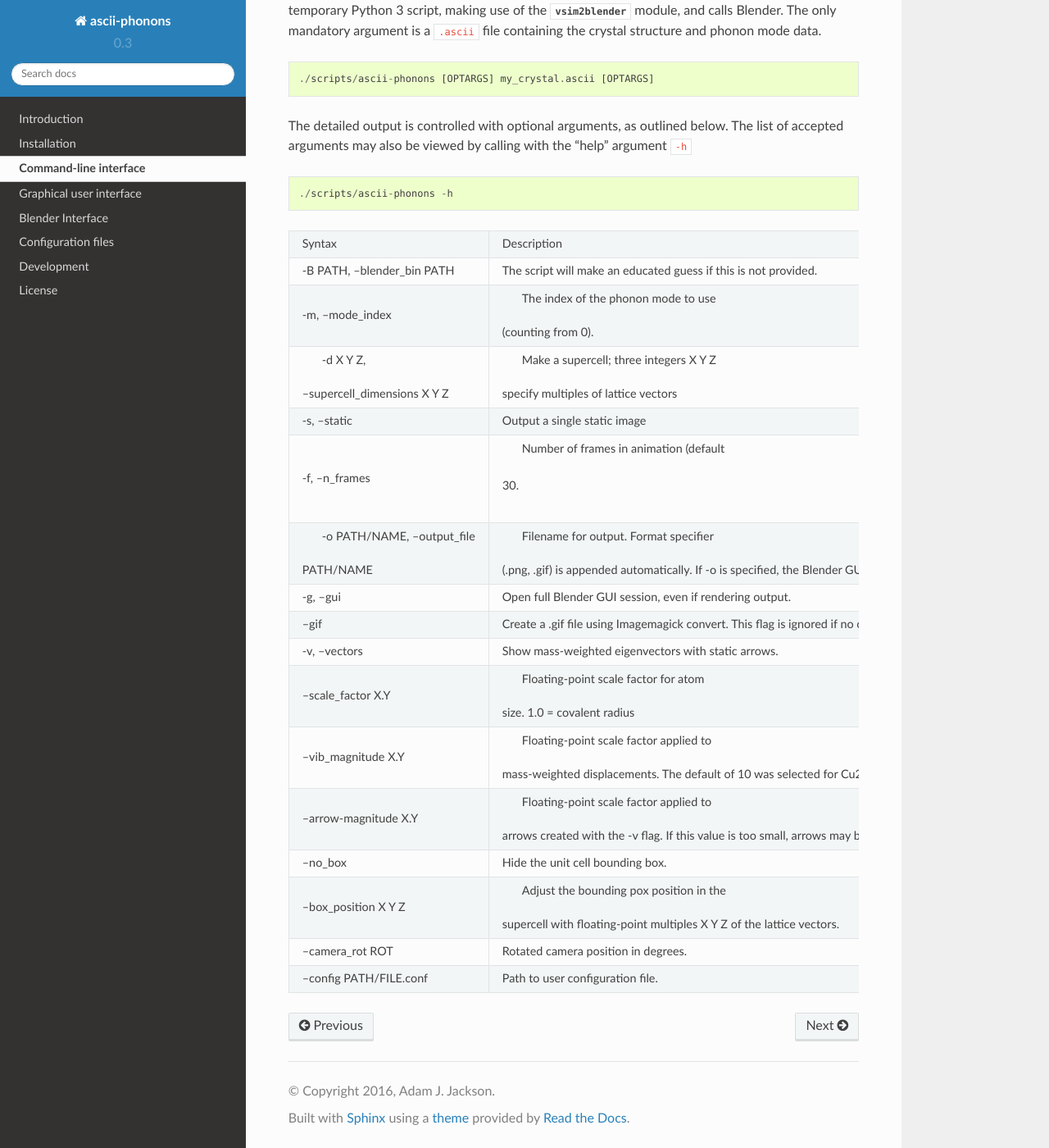
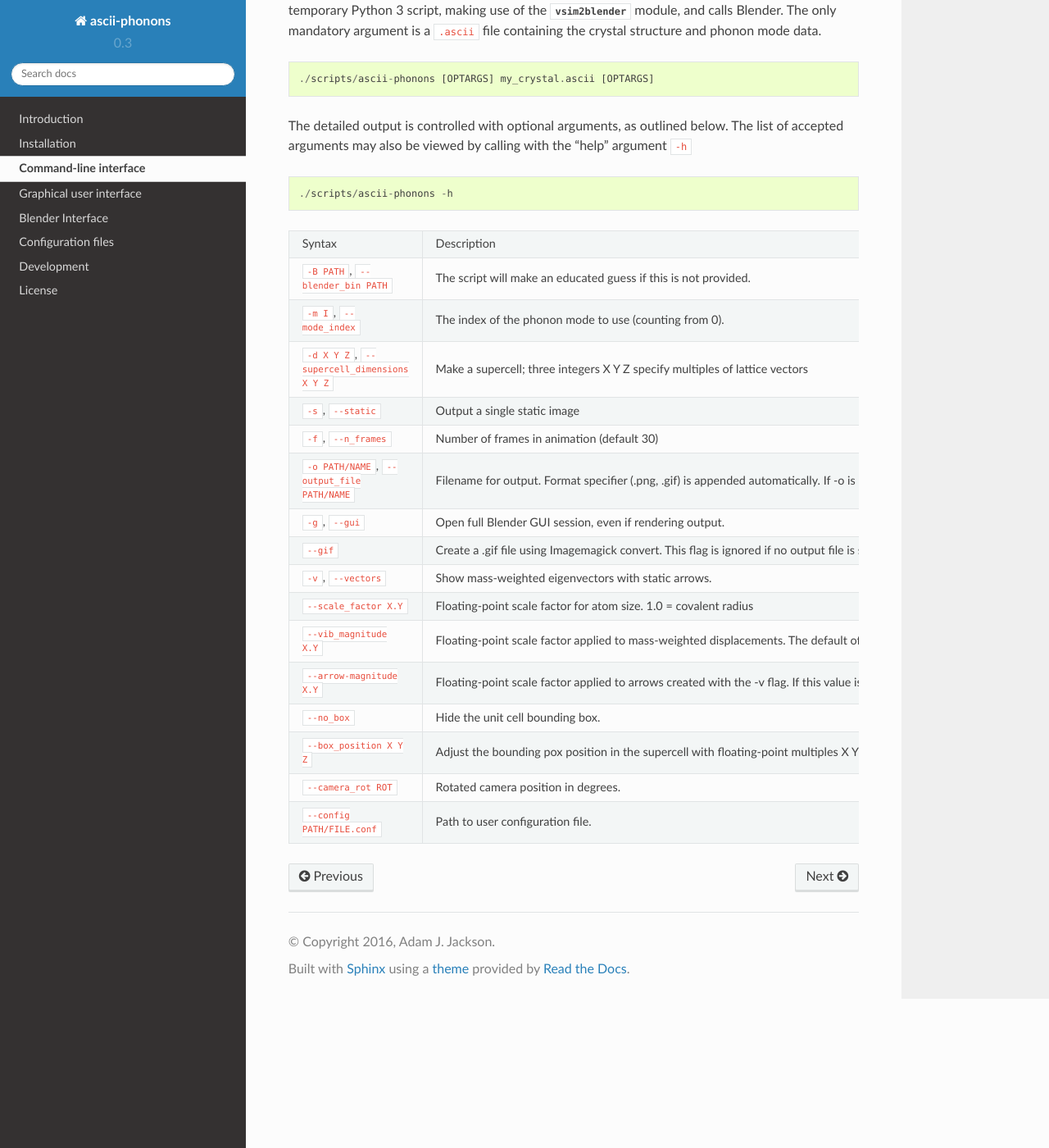
Before and after one commit to ajjackson/ascii-phonons, a Sphinx documentation site: the page built from docs/CLI.rst, in a window 1280 px wide and 1400 px high, scrolled down 183 px. Shown: the whole window at 82% size. Built offline with Sphinx 7.4.7 and the Read the Docs theme 2.0.0, drawn with Linux system fonts in a browser that asks for light colours.

Commit message:
clean up CLI table

```diff
--- a/docs/CLI.rst
+++ b/docs/CLI.rst
@@ -20,73 +20,73 @@ The list of accepted arguments may also be viewed by calling with the "help" arg
 
   ./scripts/ascii-phonons -h
 
-+------------------------------+------------------------------------------+
-| Syntax                       | Description                              |
-+------------------------------+------------------------------------------+
-|-B PATH, --blender_bin PATH   |The script will make an educated guess if |
-|                              |this is not provided.                     |
-|                              |                                          |
-+------------------------------+------------------------------------------+
-| -m, --mode_index             | The index of the phonon mode to use      |
-|                              |(counting from 0).                        |
-+------------------------------+------------------------------------------+
-| -d X Y Z,                    | Make a supercell; three integers X Y Z   |
-|--supercell_dimensions X Y Z  |specify multiples of lattice vectors      |
-|                              |                                          |
-+------------------------------+------------------------------------------+
-| -s, --static                 |Output a single static image              |
-+------------------------------+------------------------------------------+
-| -f, --n_frames               | Number of frames in animation (default   |
-|                              |30)                                       |
-+------------------------------+------------------------------------------+
-| -o PATH/NAME, --output_file  | Filename for output. Format specifier    |
-|PATH/NAME                     |(.png, .gif) is appended automatically. If|
-|                              |-o is specified, the Blender GUI is not   |
-|                              |launched unless -g is also specified.     |
-|                              |                                          |
-|                              |                                          |
-+------------------------------+------------------------------------------+
-|-g, --gui                     |Open full Blender GUI session, even if    |
-|                              |rendering output.                         |
-+------------------------------+------------------------------------------+
-| --gif                        |Create a .gif file using Imagemagick      |
-|                              |convert. This flag is ignored if no output|
-|                              |file is specified.                        |
-|                              |                                          |
-+------------------------------+------------------------------------------+
-| -v, --vectors                |Show mass-weighted eigenvectors with      |
-|                              |static arrows.                            |
-+------------------------------+------------------------------------------+
-| --scale_factor X.Y           | Floating-point scale factor for atom     |
-|                              |size. 1.0 = covalent radius               |
-+------------------------------+------------------------------------------+
-| --vib_magnitude X.Y          | Floating-point scale factor applied to   |
-|                              |mass-weighted displacements. The default  |
-|                              |of 10 was selected for Cu2ZnSnS4; this may|
-|                              |need to be adjusted for different systems.|
-+------------------------------+------------------------------------------+
-| --arrow-magnitude X.Y        | Floating-point scale factor applied to   |
-|                              |arrows created with the -v flag. If this  |
-|                              |value is too small, arrows may be hidden  |
-|                              |inside their atoms!                       |
-+------------------------------+------------------------------------------+
-| --no_box                     | Hide the unit cell bounding box.         |
-|                              |                                          |
-|                              |                                          |
-|                              |                                          |
-+------------------------------+------------------------------------------+
-| --box_position X Y Z         | Adjust the bounding pox position in the  |
-|                              |supercell with floating-point multiples X |
-|                              |Y Z of the lattice vectors.               |
-|                              |                                          |
-+------------------------------+------------------------------------------+
-| --camera_rot ROT             | Rotated camera position in degrees.      |
-|                              |                                          |
-|                              |                                          |
-|                              |                                          |
-+------------------------------+------------------------------------------+
-| --config PATH/FILE.conf      | Path to user configuration file.         |
-|                              |                                          |
-|                              |                                          |
-|                              |                                          |
-+------------------------------+------------------------------------------+
++-----------------------------------+------------------------------------------+
+| Syntax                            | Description                              |
++-----------------------------------+------------------------------------------+
+|``-B PATH``, ``--blender_bin PATH``|The script will make an educated guess if |
+|                                   |this is not provided.                     |
+|                                   |                                          |
++-----------------------------------+------------------------------------------+
+| ``-m I``, ``--mode_index``        | The index of the phonon mode to use      |
+|                                   | (counting from 0).                       |
++-----------------------------------+------------------------------------------+
+| ``-d X Y Z``,                     | Make a supercell; three integers X Y Z   |
+| ``--supercell_dimensions X Y Z``  | specify multiples of lattice vectors     |
+|                                   |                                          |
++-----------------------------------+------------------------------------------+
+| ``-s``, ``--static``              |Output a single static image              |
++-----------------------------------+------------------------------------------+
+| ``-f``, ``--n_frames``            | Number of frames in animation (default   |
+|                                   | 30)                                      |
++-----------------------------------+------------------------------------------+
+| ``-o PATH/NAME``, ``--output_file |Filename for output. Format specifier     |
+| PATH/NAME``                       |(.png, .gif) is appended automatically. If|
+|                                   |-o is specified, the Blender GUI is not   |
+|                                   |launched unless -g is also specified.     |
+|                                   |                                          |
+|                                   |                                          |
++-----------------------------------+------------------------------------------+
+| ``-g``, ``--gui``                 |Open full Blender GUI session, even if    |
+|                                   |rendering output.                         |
++-----------------------------------+------------------------------------------+
+| ``--gif``                         |Create a .gif file using Imagemagick      |
+|                                   |convert. This flag is ignored if no output|
+|                                   |file is specified.                        |
+|                                   |                                          |
++-----------------------------------+------------------------------------------+
+| ``-v``, ``--vectors``             |Show mass-weighted eigenvectors with      |
+|                                   |static arrows.                            |
++-----------------------------------+------------------------------------------+
+| ``--scale_factor X.Y``            | Floating-point scale factor for atom     |
+|                                   | size. 1.0 = covalent radius              |
++-----------------------------------+------------------------------------------+
+| ``--vib_magnitude X.Y``           |Floating-point scale factor applied to    |
+|                                   |mass-weighted displacements. The default  |
+|                                   |of 10 was selected for Cu2ZnSnS4; this may|
+|                                   |need to be adjusted for different systems.|
++-----------------------------------+------------------------------------------+
+| ``--arrow-magnitude X.Y``         | Floating-point scale factor applied to   |
+|                                   | arrows created with the -v flag. If this |
+|                                   | value is too small, arrows may be hidden |
+|                                   | inside their atoms!                      |
++-----------------------------------+------------------------------------------+
+| ``--no_box``                      | Hide the unit cell bounding box.         |
+|                                   |                                          |
+|                                   |                                          |
+|                                   |                                          |
++-----------------------------------+------------------------------------------+
+| ``--box_position X Y Z``          |Adjust the bounding pox position in the   |
+|                                   |supercell with floating-point multiples X |
+|                                   |Y Z of the lattice vectors.               |
+|                                   |                                          |
++-----------------------------------+------------------------------------------+
+| ``--camera_rot ROT``              | Rotated camera position in degrees.      |
+|                                   |                                          |
+|                                   |                                          |
+|                                   |                                          |
++-----------------------------------+------------------------------------------+
+| ``--config PATH/FILE.conf``       | Path to user configuration file.         |
+|                                   |                                          |
+|                                   |                                          |
+|                                   |                                          |
++-----------------------------------+------------------------------------------+
```
